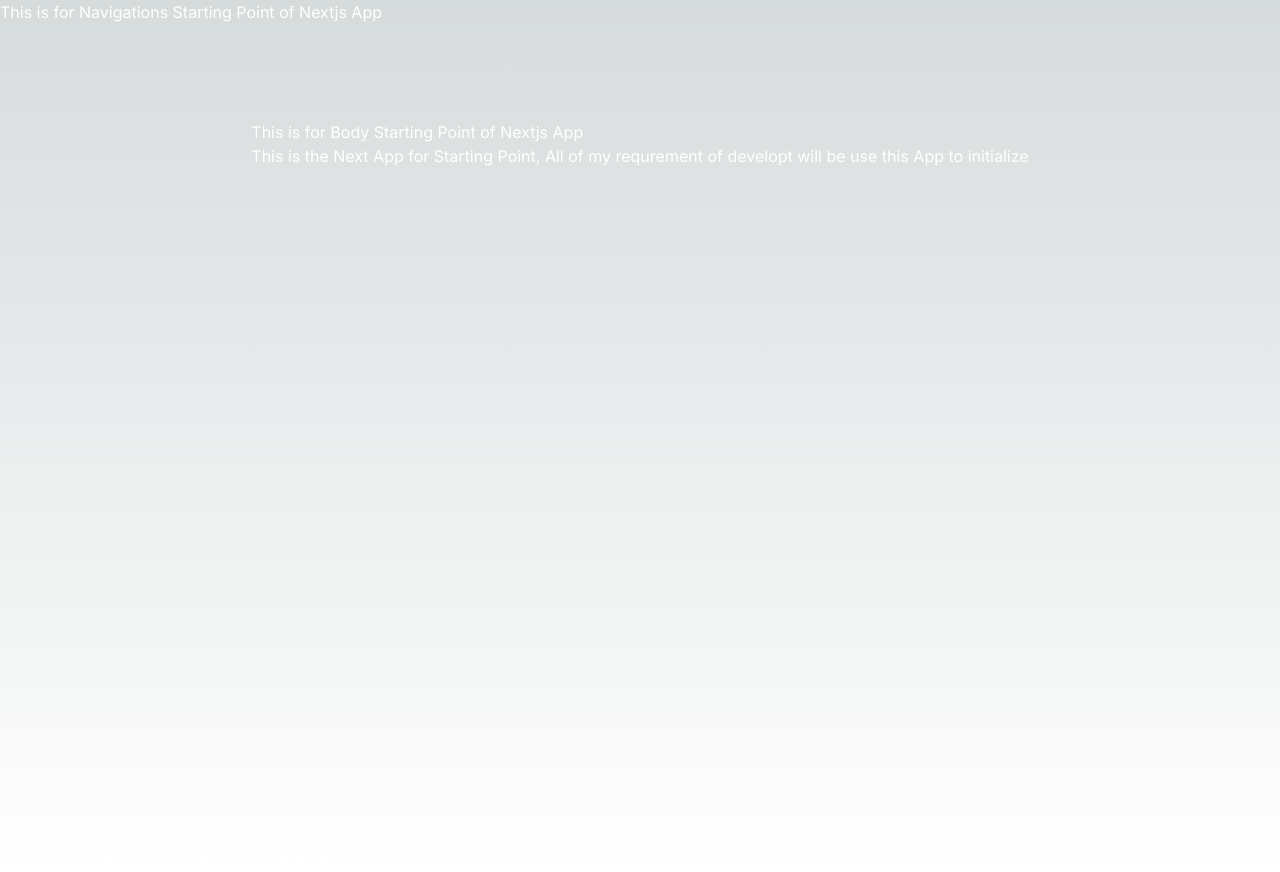
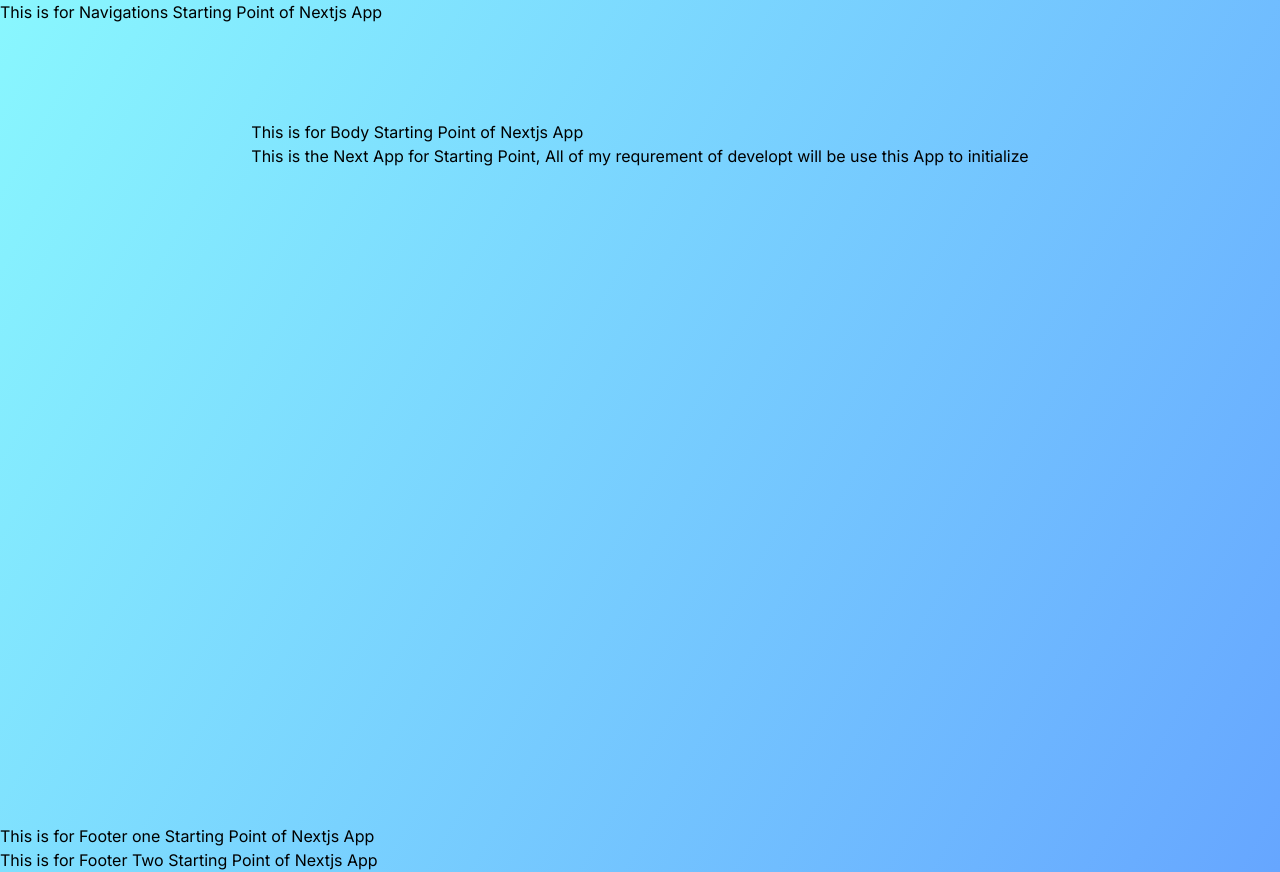
Before and after one commit to Sume-lang/ylkmp.org, a Next.js app: page / in a window 1280 px wide. Built offline with nearby package versions, Linux system fonts and the light colour scheme.

Commit message:
adding the background styles

```diff
--- a/src/app/globals.css
+++ b/src/app/globals.css
@@ -17,13 +17,8 @@
 }
 
 body {
-  color: white;
-  background: linear-gradient(
-      to bottom,
-      transparent,
-      rgb(var(--background-end-rgb))
-    )
-    rgb(var(--background-start-rgb));
+  color: black;
+  background: linear-gradient(120deg, #89f7fe 0%, #66a6ff 100%);
 }
 
 @layer utilities {
```
